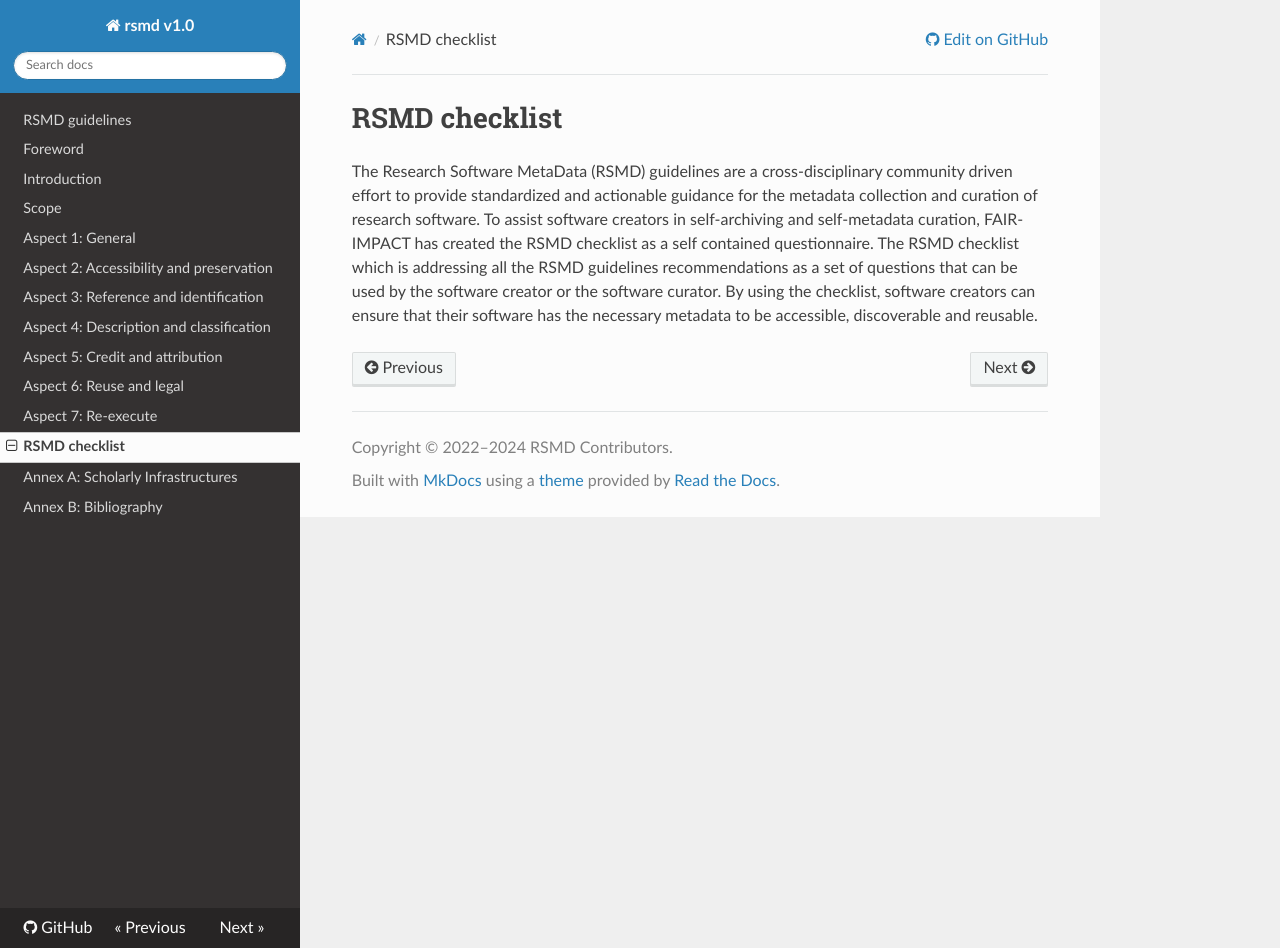
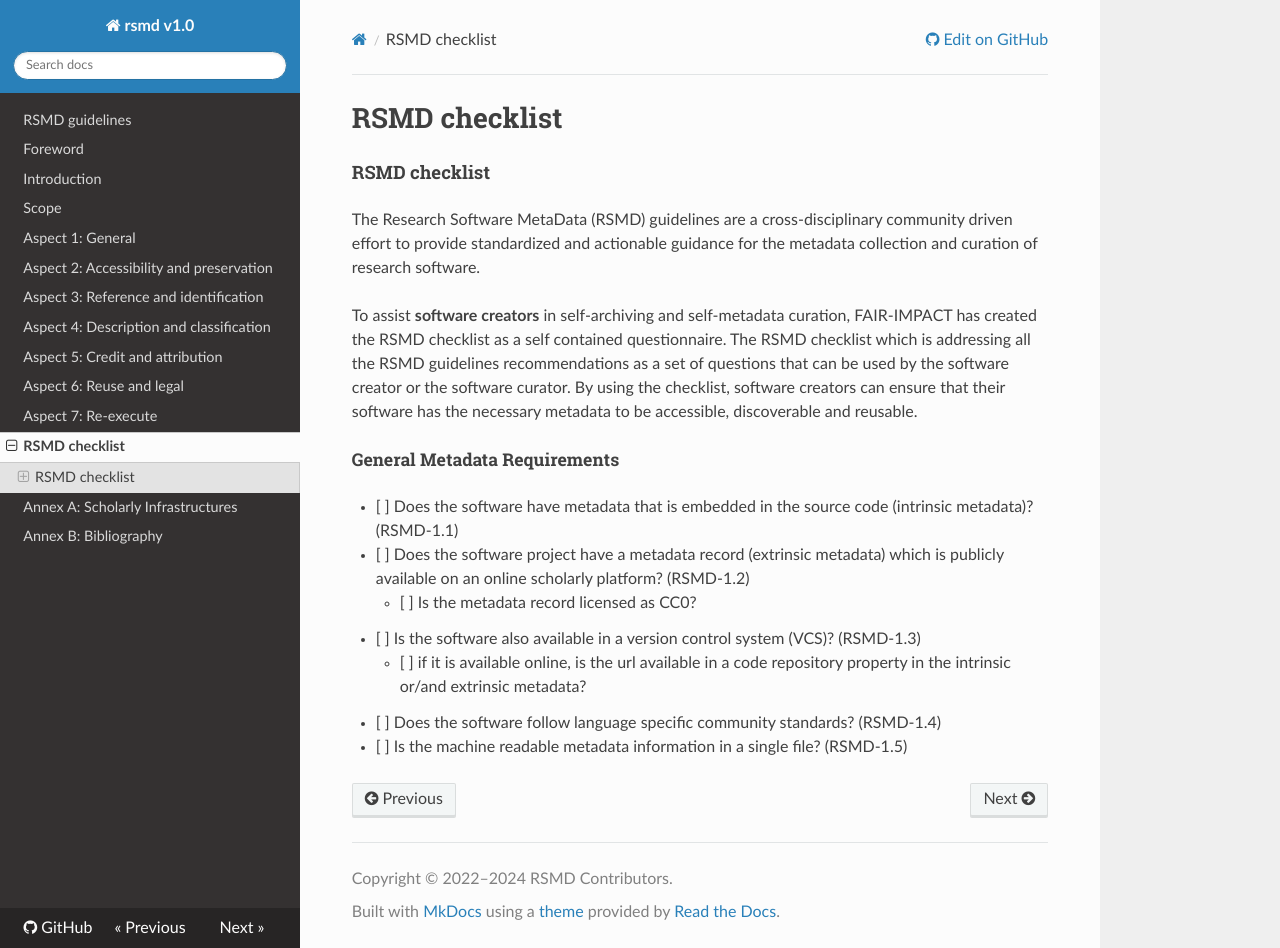
Before and after one commit to FAIR-IMPACT/RSMD-guidelines, an MkDocs documentation site: the page built from chapters/8.rsmd_checklist.md, in a window 1280 px wide and 948 px high. Built offline with MkDocs 1.6.1, drawn with Linux system fonts in a browser that asks for light colours; nearby versions of some CDN libraries.

Commit message:
Add Aspect 1 to checklist

```diff
--- a/chapters/8.rsmd_checklist.md
+++ b/chapters/8.rsmd_checklist.md
@@ -1,4 +1,18 @@
 # RSMD checklist
 
+#### RSMD checklist
+
 The Research Software MetaData (RSMD) guidelines are a cross-disciplinary community driven effort to provide standardized and actionable guidance for the metadata collection and curation of research software.
-To assist software creators in self-archiving and self-metadata curation, FAIR-IMPACT has created the RSMD checklist as a self contained questionnaire. The RSMD checklist which is addressing all the RSMD guidelines recommendations as a set of questions that can be used by the software creator or the software curator. By using the checklist, software creators can ensure that their software has the necessary metadata to be accessible, discoverable and reusable.
+
+To assist **software creators** in self-archiving and self-metadata curation, FAIR-IMPACT has created the RSMD checklist as a self contained questionnaire. The RSMD checklist which is addressing all the RSMD guidelines recommendations as a set of questions that can be used by the software creator or the software curator. By using the checklist, software creators can ensure that their software has the necessary metadata to be accessible, discoverable and reusable.
+
+
+##### General Metadata Requirements
+
+- [ ] Does the software have metadata that is embedded in the source code (intrinsic metadata)? (RSMD-1.1)
+- [ ] Does the software project have a metadata record (extrinsic metadata) which is publicly available on an online scholarly platform? (RSMD-1.2)
+    - [ ] Is the metadata record licensed as CC0?
+- [ ] Is the software also available in a version control system (VCS)? (RSMD-1.3)
+    - [ ] if it is available online, is the url available in a code repository property in the intrinsic or/and extrinsic metadata?
+- [ ] Does the software follow language specific community standards? (RSMD-1.4)
+- [ ] Is the machine readable metadata information in a single file? (RSMD-1.5)
```
